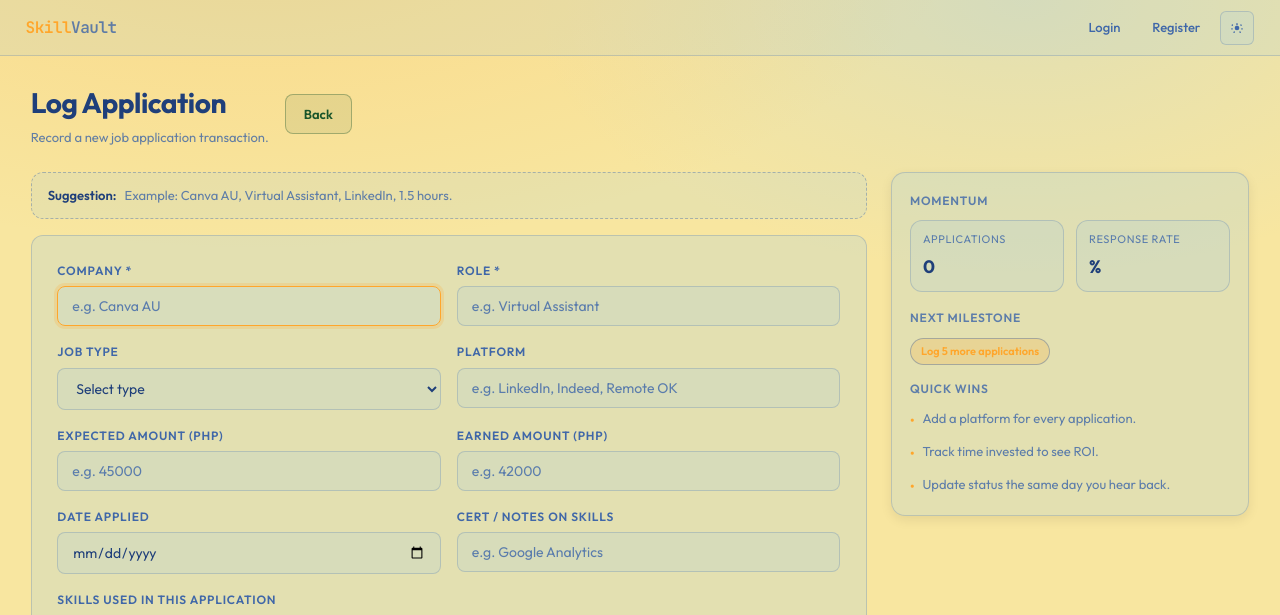
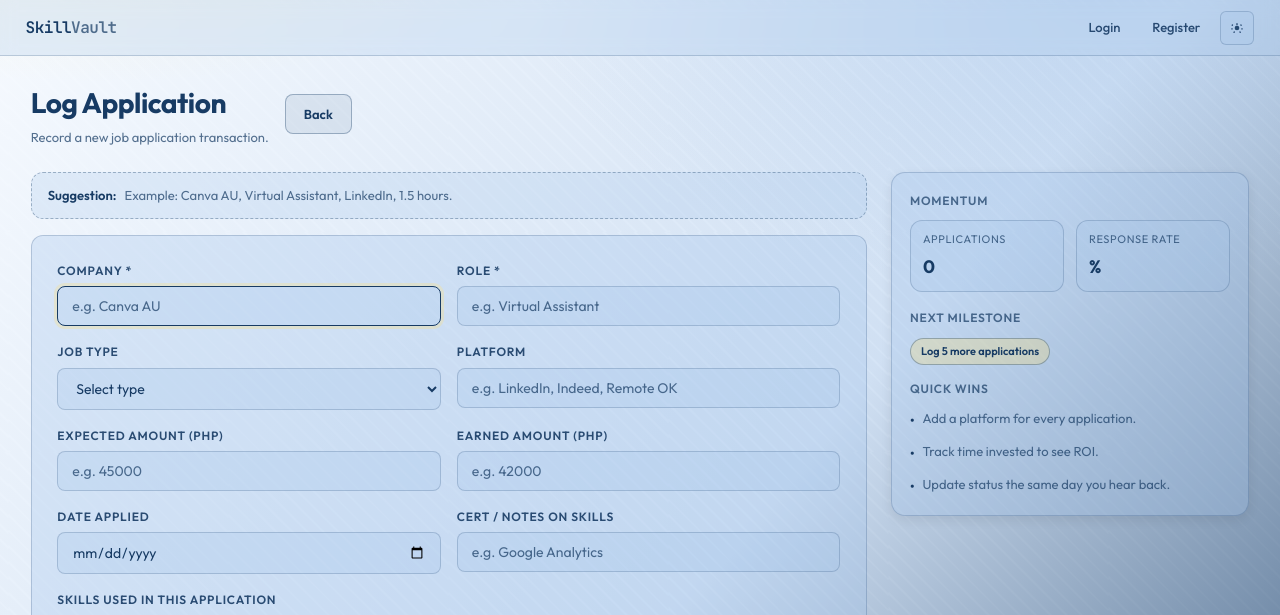
Before and after one commit to khtvi/minted, a Python web app: template templates/add_job.html in a window 1280 px wide. Shown: the top 615 px of the page. Run offline with Jinja, Linux system fonts and the light colour scheme; the template is opened without the code that fills it, so the values that code supplies are empty.

Commit message:
Update styles.css

```diff
--- a/static/styles.css
+++ b/static/styles.css
@@ -1,60 +1,60 @@
 @import url('https://fonts.googleapis.com/css2?family=Outfit:wght@300;400;500;600;700&family=JetBrains+Mono:wght@400;500;600&display=swap');
 
 :root {
-  --bg: #1f3f7a;
-  --surface: rgba(248, 230, 160, 0.08);
-  --card: rgba(248, 230, 160, 0.12);
-  --card-hover: rgba(248, 230, 160, 0.18);
-  --border: rgba(248, 230, 160, 0.22);
-  --border-light: rgba(248, 230, 160, 0.34);
-  --accent: #ffa62b;
-  --accent-hover: #ffd28f;
-  --accent-button: #ffa62b;
-  --accent-button-hover: #ffbc5d;
-  --accent-dim: rgba(255, 166, 43, 0.2);
-  --accent-glow: rgba(255, 166, 43, 0.36);
-  --violet: #86c5ff;
-  --violet-dim: rgba(134, 197, 255, 0.2);
-  --green: #86c5ff;
-  --green-dim: rgba(134, 197, 255, 0.2);
-  --amber: #ffa62b;
-  --amber-dim: rgba(255, 166, 43, 0.22);
-  --red: #ffa62b;
-  --red-dim: rgba(255, 166, 43, 0.2);
-  --text: #f8e6a0;
-  --text-muted: rgba(248, 230, 160, 0.72);
-  --text-subtle: rgba(248, 230, 160, 0.9);
-  --btn-primary-text: #1f3f7a;
+  --bg: #173b64;
+  --surface: rgba(246, 250, 255, 0.1);
+  --card: rgba(246, 250, 255, 0.14);
+  --card-hover: rgba(246, 250, 255, 0.22);
+  --border: rgba(246, 250, 255, 0.26);
+  --border-light: rgba(246, 250, 255, 0.4);
+  --accent: #ffde70;
+  --accent-hover: #ffe78f;
+  --accent-button: #ffde70;
+  --accent-button-hover: #ffd34a;
+  --accent-dim: rgba(255, 222, 112, 0.2);
+  --accent-glow: rgba(255, 222, 112, 0.34);
+  --violet: #a3c4eb;
+  --violet-dim: rgba(163, 196, 235, 0.22);
+  --green: #a3c4eb;
+  --green-dim: rgba(163, 196, 235, 0.22);
+  --amber: #ffde70;
+  --amber-dim: rgba(255, 222, 112, 0.24);
+  --red: #ffde70;
+  --red-dim: rgba(255, 222, 112, 0.22);
+  --text: #f6faff;
+  --text-muted: rgba(246, 250, 255, 0.74);
+  --text-subtle: rgba(246, 250, 255, 0.92);
+  --btn-primary-text: #173b64;
   --mono: 'JetBrains Mono', monospace;
   --sans: 'Outfit', sans-serif;
   color-scheme: dark;
 }
 
 :root[data-theme="light"] {
-  --bg: #f8e6a0;
-  --surface: rgba(134, 197, 255, 0.12);
-  --card: rgba(134, 197, 255, 0.18);
-  --card-hover: rgba(134, 197, 255, 0.28);
-  --border: rgba(46, 90, 167, 0.22);
-  --border-light: rgba(46, 90, 167, 0.36);
-  --accent: #ffa62b;
-  --accent-hover: #e39121;
-  --accent-button: #2e5aa7;
-  --accent-button-hover: #254a8a;
-  --accent-dim: rgba(255, 166, 43, 0.2);
-  --accent-glow: rgba(46, 90, 167, 0.25);
-  --violet: #86c5ff;
-  --violet-dim: rgba(134, 197, 255, 0.24);
-  --green: #2e5aa7;
-  --green-dim: rgba(46, 90, 167, 0.2);
-  --amber: #ffa62b;
-  --amber-dim: rgba(255, 166, 43, 0.22);
-  --red: #ffa62b;
-  --red-dim: rgba(255, 166, 43, 0.22);
-  --text: #1f3f7a;
-  --text-muted: rgba(46, 90, 167, 0.74);
-  --text-subtle: rgba(46, 90, 167, 0.9);
-  --btn-primary-text: #f8e6a0;
+  --bg: #f6faff;
+  --surface: rgba(163, 196, 235, 0.24);
+  --card: rgba(163, 196, 235, 0.3);
+  --card-hover: rgba(163, 196, 235, 0.44);
+  --border: rgba(23, 59, 100, 0.2);
+  --border-light: rgba(23, 59, 100, 0.34);
+  --accent: #173b64;
+  --accent-hover: #1f4d81;
+  --accent-button: #173b64;
+  --accent-button-hover: #1f4d81;
+  --accent-dim: rgba(255, 222, 112, 0.28);
+  --accent-glow: rgba(23, 59, 100, 0.3);
+  --violet: #a3c4eb;
+  --violet-dim: rgba(163, 196, 235, 0.28);
+  --green: #173b64;
+  --green-dim: rgba(23, 59, 100, 0.2);
+  --amber: #ffde70;
+  --amber-dim: rgba(255, 222, 112, 0.28);
+  --red: #173b64;
+  --red-dim: rgba(23, 59, 100, 0.2);
+  --text: #173b64;
+  --text-muted: rgba(23, 59, 100, 0.72);
+  --text-subtle: rgba(23, 59, 100, 0.9);
+  --btn-primary-text: #f6faff;
   color-scheme: light;
 }
 
@@ -65,16 +65,21 @@
 }
 
 body {
-  background: radial-gradient(1200px 600px at 20% -10%, rgba(255, 166, 43, 0.22), transparent 60%),
-    radial-gradient(900px 500px at 80% 0%, rgba(134, 197, 255, 0.2), transparent 55%),
-    var(--bg);
+  background:
+    radial-gradient(1200px 620px at 8% -18%, rgba(255, 222, 112, 0.3), transparent 58%),
+    radial-gradient(980px 540px at 86% 2%, rgba(163, 196, 235, 0.36), transparent 56%),
+    radial-gradient(900px 500px at 48% 118%, rgba(23, 59, 100, 0.3), transparent 62%),
+    linear-gradient(130deg, rgba(246, 250, 255, 0.9) 0%, rgba(163, 196, 235, 0.46) 54%, rgba(23, 59, 100, 0.84) 100%),
+    repeating-linear-gradient(45deg, rgba(246, 250, 255, 0.03) 0 2px, rgba(23, 59, 100, 0.04) 2px 11px);
+  background-size: 130% 130%, 140% 140%, 130% 130%, 100% 100%, 220px 220px;
+  background-position: 0% 0%, 100% 0%, 50% 100%, 0 0, 0 0;
   color: var(--text);
   font-family: var(--sans);
   font-size: 14px;
   line-height: 1.6;
   min-height: 100vh;
   transition: background 0.3s ease, color 0.3s ease;
-  animation: page-enter 0.18s ease-out;
+  animation: page-enter 0.28s ease-out, sky-shift 18s ease-in-out infinite alternate;
 }
 
 /* ──────────────────────────────────────────
@@ -91,6 +96,8 @@
   position: sticky;
   top: 0;
   z-index: 100;
+  backdrop-filter: blur(8px);
+  animation: nav-drop 0.4s ease-out;
 }
 
 nav::-webkit-scrollbar {
@@ -591,6 +598,7 @@
   padding: 22px;
   box-shadow: 0 4px 12px rgba(0, 0, 0, 0.08);
   transition: border-color 0.2s, transform 0.2s, box-shadow 0.2s;
+  animation: rise-in 0.45s ease both;
 }
 
 .card:hover {
@@ -652,6 +660,7 @@
   border-radius: 14px;
   padding: 20px;
   transition: all 0.2s;
+  animation: rise-in 0.5s ease both;
   text-decoration: none;
   display: block;
   color: inherit;
@@ -903,15 +912,15 @@
 }
 
 :root[data-theme="light"] .btn-ghost {
-  background: rgba(24, 84, 42, 0.08);
-  color: #18542a;
-  border-color: rgba(24, 84, 42, 0.34);
+  background: rgba(23, 59, 100, 0.08);
+  color: #173b64;
+  border-color: rgba(23, 59, 100, 0.34);
 }
 
 :root[data-theme="light"] .btn-ghost:hover {
-  background: rgba(24, 84, 42, 0.14);
-  color: #0f3d1f;
-  border-color: #18542a;
+  background: rgba(163, 196, 235, 0.5);
+  color: #173b64;
+  border-color: #173b64;
 }
 
 .btn-danger {
@@ -1157,6 +1166,22 @@
 @keyframes page-enter {
   from { opacity: 0; transform: translateY(4px); }
   to { opacity: 1; transform: translateY(0); }
+}
+
+@keyframes nav-drop {
+  from { opacity: 0; transform: translateY(-8px); }
+  to { opacity: 1; transform: translateY(0); }
+}
+
+@keyframes rise-in {
+  from { opacity: 0; transform: translateY(10px) scale(0.995); }
+  to { opacity: 1; transform: translateY(0) scale(1); }
+}
+
+@keyframes sky-shift {
+  0% { background-position: 0% 0%, 100% 0%, 50% 100%, 0 0, 0 0; }
+  50% { background-position: 12% 8%, 88% 10%, 46% 92%, 0 0, 10px 14px; }
+  100% { background-position: 18% 14%, 82% 20%, 40% 82%, 0 0, 20px 28px; }
 }
 
 .is-loading .card,
```
